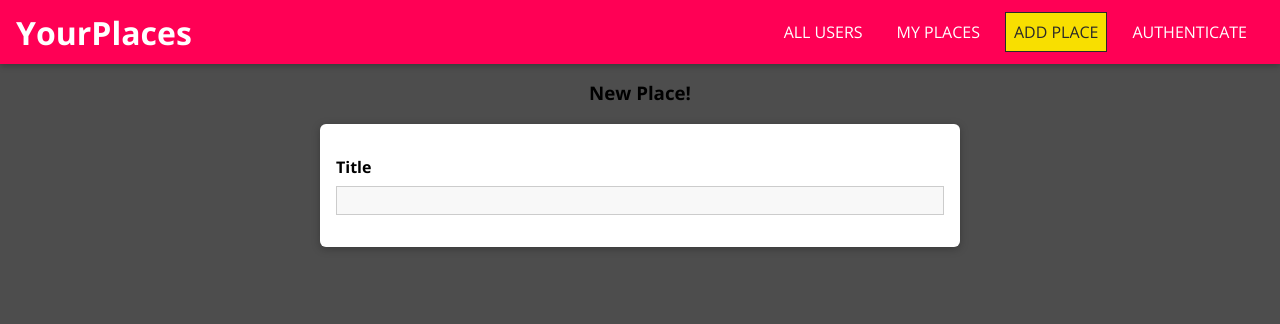
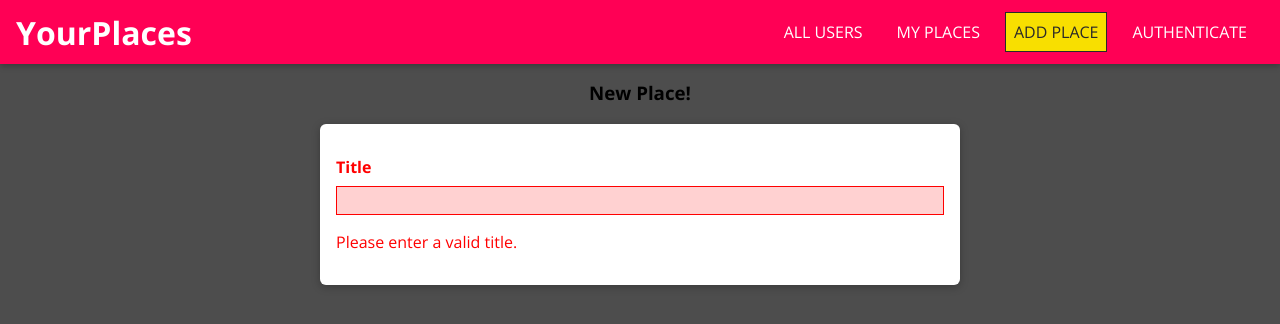
Before and after one commit to uros92dasic/React_Frontend, a React (Create React App) app: page /places/new in a window 1280 px wide. Shown: the top 324 px of the page. Built offline with nearby package versions, Linux system fonts and the light colour scheme.

Commit message:
manage state in input

```diff
--- a/src/places/pages/NewPlace.js
+++ b/src/places/pages/NewPlace.js
@@ -8,7 +8,7 @@ const NewPlace = () => {
         <>
         <h3>New Place!</h3>
         <form className="place-form">
-            <Input element="input" type="text" label="Title"/>
+            <Input element="input" type="text" label="Title" validators={[]} errorText="Please enter a valid title."/>
         </form>
         </>
     );
--- a/src/shared/components/FormElements/Input.js
+++ b/src/shared/components/FormElements/Input.js
@@ -1,15 +1,46 @@
-import React from "react";
+import React, { useReducer } from "react";
 
 import './Input.css';
 
+const inputReducer = (state, action) => {
+    switch (action.type) {
+        case 'CHANGE':
+            return {
+                ...state,
+                value: action.val,
+                isValid: true
+            };
+        default:
+            return state;
+    }
+}
+
 const Input = props => {
+    const [inputState, dispatch] = useReducer(inputReducer, {value: '', isValid: false});
+
+    const changeHandler = event => {
+        dispatch({type: 'CHANGE', val: event.target.value});
+    };
+
     const element = props.element === 'input' ?
-    <input id={props.id} type={props.type} placeholder={props.placeholder}/> :
-    <textarea id={props.id} rows={props.row || 3}/>;
+    <input
+        id={props.id}
+        type={props.type}
+        placeholder={props.placeholder}
+        onChange={changeHandler}
+        value={inputState.value}
+    /> :
+    <textarea
+        id={props.id}
+        rows={props.row || 3}
+        onChange={changeHandler}
+        value={inputState.value}
+    />;
 
-    return <div className={`form-control`}>
+    return <div className={`form-control ${!inputState.isValid && 'form-control--invalid'}`}>
         <label for={props.id}>{props.label}</label>
         {element}
+        {!inputState.isValid && <p>{props.errorText}</p>}
     </div>
 }
 
```
